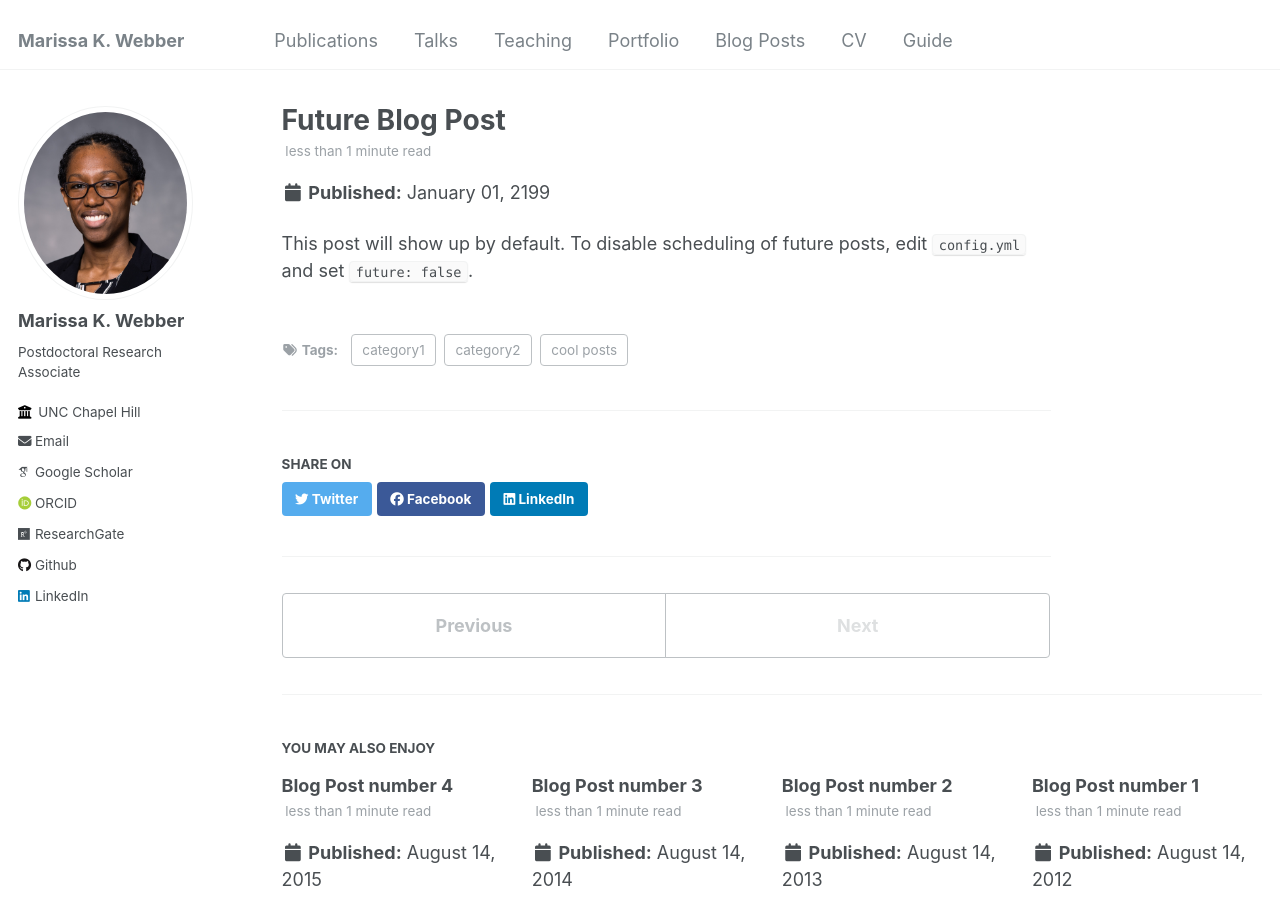
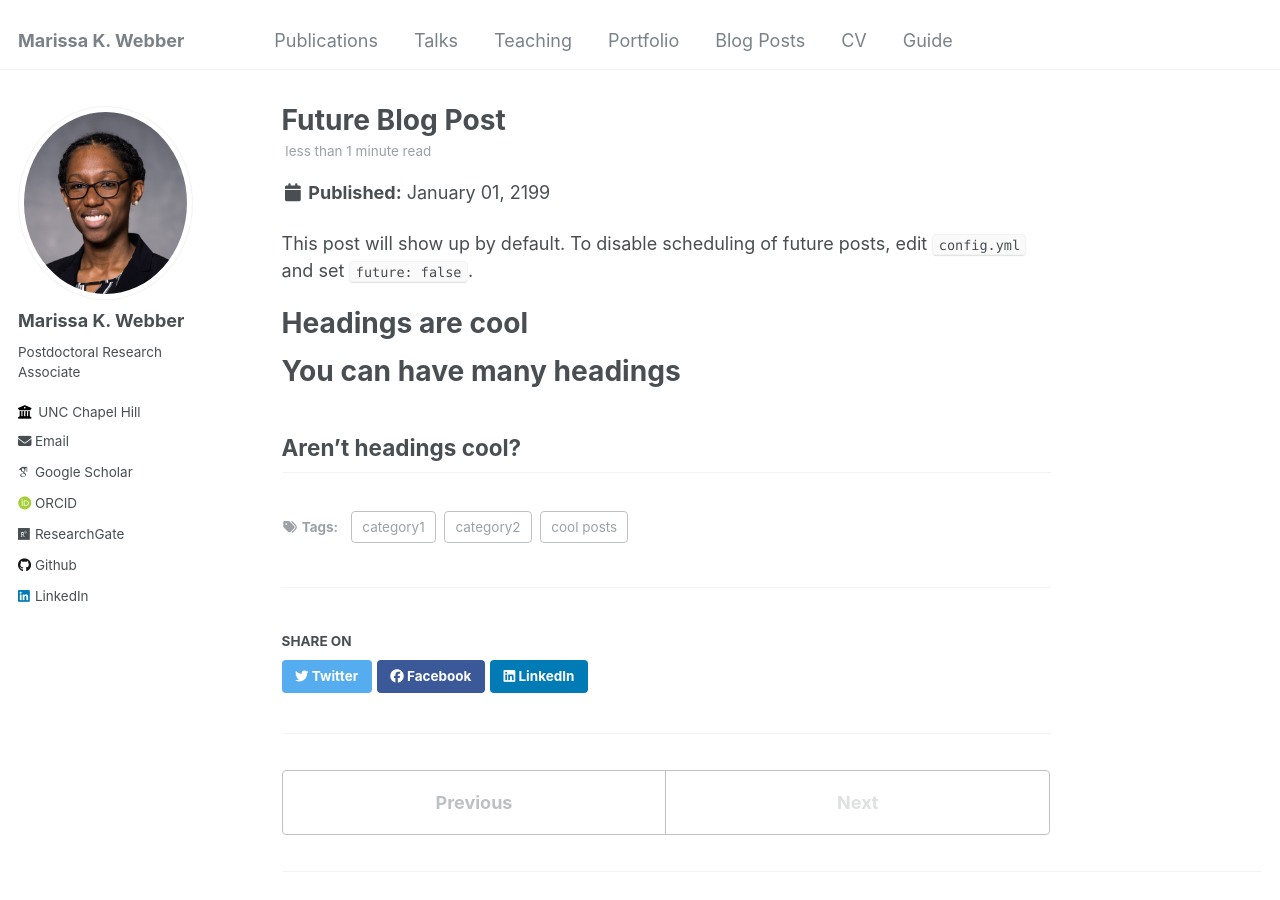
Before and after one commit to mwebber2/marissakwebber, a Jekyll site: the page built from _posts/2199-01-01-future-post.md, in a window 1280 px wide and 900 px high. Built offline with Jekyll 4.4.1, drawn with Linux system fonts in a browser that asks for light colours; some web fonts are replaced.

Commit message:
Update 2199-01-01-future-post.md

```diff
--- a/_posts/2199-01-01-future-post.md
+++ b/_posts/2199-01-01-future-post.md
@@ -9,3 +9,12 @@ tags:
 ---
 
 This post will show up by default. To disable scheduling of future posts, edit `config.yml` and set `future: false`.
+
+Headings are cool
+======
+
+You can have many headings
+======
+
+Aren't headings cool?
+------
```
